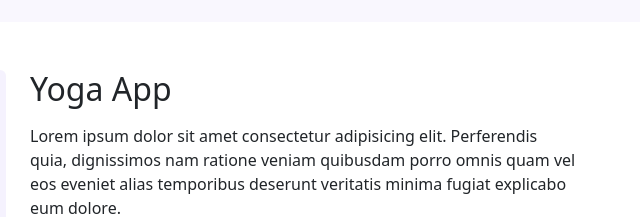
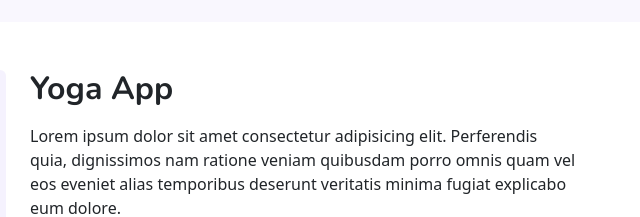
Before and after one commit to jrose53/Portfolio_Juliette_Rose, a plain HTML site: page index.html in a window 1280 px wide. Shown: the part 366-583 px from the top of the page, 622-1262 px from the left. Drawn offline with nearby package versions, Linux system fonts and the light colour scheme; some icons are missing.

```diff
--- a/Design/styles.css
+++ b/Design/styles.css
@@ -70,6 +70,11 @@
   font-family: "Nunito";
 }
 
+.titre {
+  font-family: "Nunito";
+  font-weight: bold;
+}
+
 @media (max-width: 600px) {
   .contact-link,
   .about-link {
```
